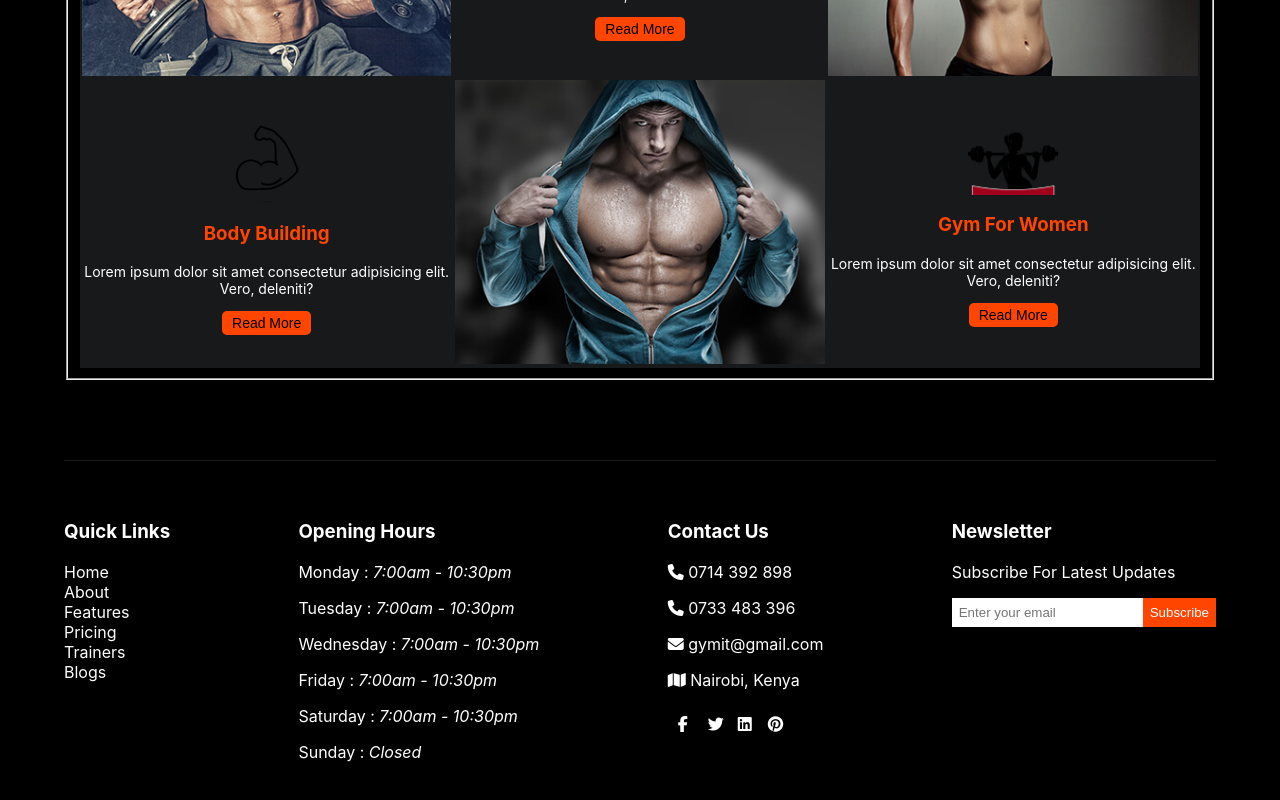
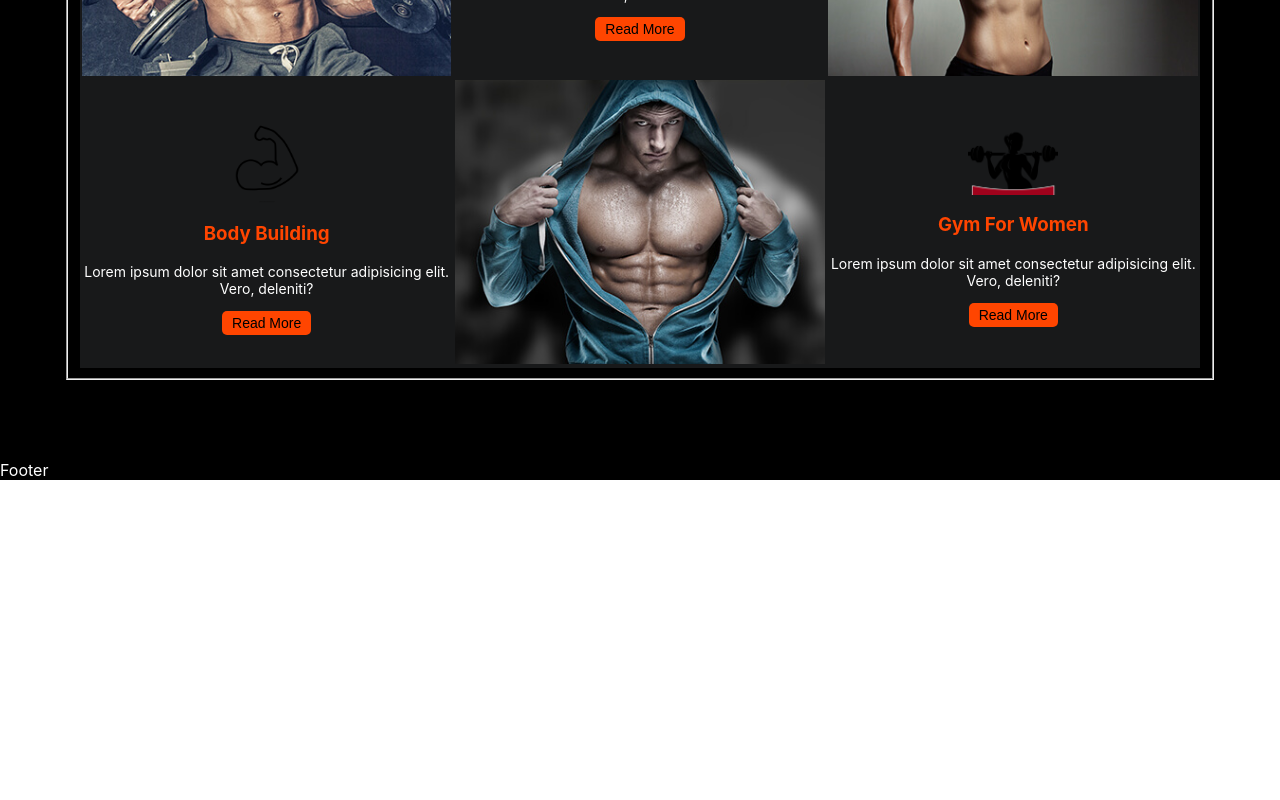
Before and after one commit to david-commit/GymIT, a React (Create React App) app: page / in a window 1280 px wide. Shown: the part 1963-2763 px from the top of the page. After the commit the page ends 2443 px from the top, so only its background shows below. Built offline with nearby package versions, Linux system fonts and the light colour scheme.

Commit message:
Footer: Creation and data population

```diff
--- a/src/components/Footer.js
+++ b/src/components/Footer.js
@@ -1,90 +1,9 @@
-import React from 'react';
-import { Link } from "react-router-dom"
+import React from 'react'
 
 function Footer() {
   return (
-    <>
-      <hr />
-      <div className='footer'>
-        <div className='box'>
-          <h3>quick links</h3>
-          <Link to="/">Home</Link>
-          <br />
-          <a href='#about'>About</a>
-          <br />
-          <a href='#features'>Features</a>
-          <br />
-          <a href='#pricing'>Pricing</a>
-          <br />
-          <a href='#trainers'>Trainers</a>
-          <br />
-          <a href='#blogs'>Blogs</a>
-          <br />
-        </div>
-
-        <div className='box'>
-          <h3>opening hours</h3>
-          <p>
-            monday : <i> 7:00am - 10:30pm </i>
-          </p>
-          <p>
-            tuesday : <i> 7:00am - 10:30pm </i>
-          </p>
-          <p>
-            wednesday : <i> 7:00am - 10:30pm </i>
-          </p>
-          <p>
-            friday : <i> 7:00am - 10:30pm </i>
-          </p>
-          <p>
-            saturday : <i> 7:00am - 10:30pm </i>
-          </p>
-          <p>
-            sunday : <i> closed </i>
-          </p>
-        </div>
-
-        <div className='timing'>
-          <h3>Contact Us</h3>
-          <p>
-            <i className='fas fa-phone'></i> 0714 392 898
-          </p>
-          <p>
-            <i className='fas fa-phone'></i> 0733 483 396
-          </p>
-          <p>
-            <i className='fas fa-envelope'></i> gymit@gmail.com
-          </p>
-          <p>
-            <i className='fas fa-map'></i> Nairobi, Kenya
-          </p>
-          <div className='share'>
-            <a href='#' className='fab fa-facebook-f'></a>
-            <a href='#' className='fab fa-twitter'></a>
-            <a href='#' className='fab fa-linkedin'></a>
-            <a href='#' className='fab fa-pinterest'></a>
-          </div>
-        </div>
-
-        <div className='box'>
-          <h3>newsletter</h3>
-          <p>subscribe for latest updates</p>
-          <form action=''>
-            <input
-              type='email'
-              name=''
-              className='email'
-              placeholder='Enter your email'
-              id=''
-            />
-            <button type='submit' value='subscribe' className='btn'>
-              Subscribe
-            </button>
-          </form>
-        </div>
-      </div>
-    </>
-  );
+    <div>Footer</div>
+  )
 }
 
-export default Footer;
+export default Footer
```
